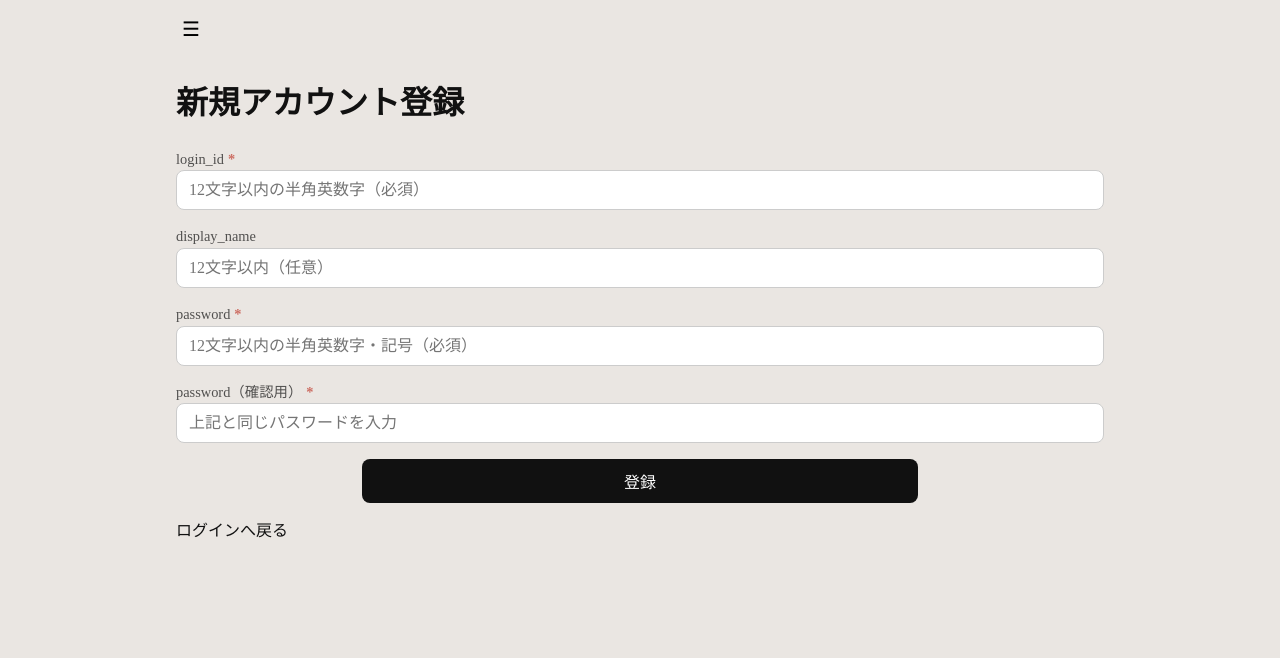
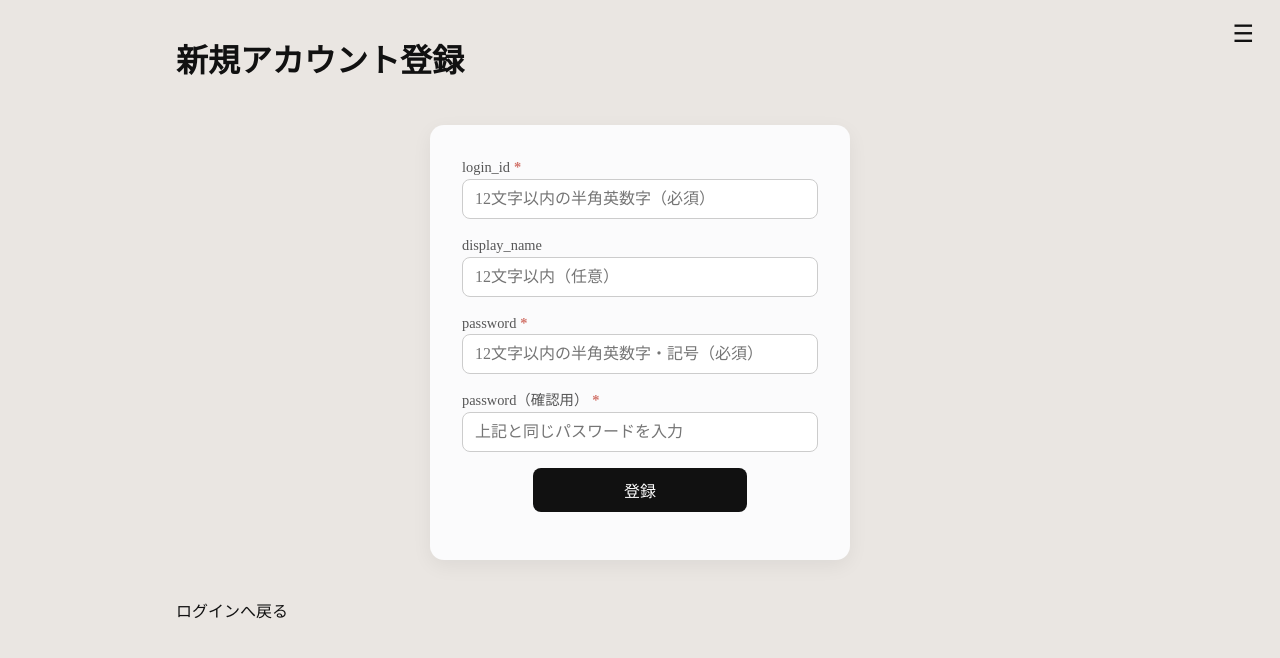
Before and after one commit to kato-seigou/Kaneko_Log, a FastAPI app: page /ui/register in a window 1280 px wide. Shown: the top 658 px of the page. Run offline with FastAPI, Linux system fonts and the light colour scheme.

Commit message:
fix: ちょっと変えたかも

```diff
--- a/app/app/static/css/auth.css
+++ b/app/app/static/css/auth.css
@@ -2,7 +2,7 @@
     max-width: 420px;
     margin: 40px auto;
     padding: 32px;
-    background: #fff;
+    background: #fbfbfc;
     border-radius: 14px;
     box-shadow: 0 6px 20px rgba(0, 0, 0, 0.06);
 }
--- a/app/app/static/css/base.css
+++ b/app/app/static/css/base.css
@@ -1,6 +1,7 @@
 * { box-sizing: border-box; }
 
 /* 基本 */
+
 html, body {
     height: 100%;
 }
@@ -17,7 +18,6 @@ a {
     color: inherit;
     text-decoration: none;
 }
-
 a:hover { text-decoration: underline;}
 
 /* サイドバー概観 */
@@ -48,11 +48,20 @@ a:hover { text-decoration: underline;}
 }
 
 .toggle-btn {
-    font-size: 20px;
+    position: fixed;
+    top: 12px;
+    right: 16px;
+    left: auto;
+    z-index: 1100;   /* sidebar(1000)とbackdrop(999)より上 */
+    margin: 0;
+
+    font-size: 24px;
     background: none;
     border: none;
+    padding: 8px 10px;
     cursor: pointer;
-    margin-bottom: 16px;
+
+    color: #111;
 }
 
 /* 開いたら表示（本文は動かない） */
@@ -83,6 +92,7 @@ a:hover { text-decoration: underline;}
 
 /* サイドバーの中身 */
 .sidebar__nav {
+    margin-top: 60px;
     display: flex;
     flex-direction: column;
     flex-wrap: nowrap;
@@ -101,10 +111,6 @@ a:hover { text-decoration: underline;}
     text-overflow: ellipsis;
 }
 
-.sidebar__link:hover {
-    background: rgba(0,0,0,0.04);
-}
-
 .sidebar__link--accent {
     font-weight: 700;
 }
@@ -115,23 +121,41 @@ a:hover { text-decoration: underline;}
     border-radius: 12px;
     padding: 10px 12px;
     margin: 12px 0;
-    border: 1px solid #ddd
+    border-radius: 10px;
+    box-shadow: 0 8px 24px rgba(0,0,0,0.12);
+    transition: opacity 0.4s ease, transform 0.4s ease;
+}
+
+.flash.hide {
+    opacity: 0;
+    transform: translateY(-6px);
+}
+
+.flash-container {
+    position: fixed;
+    top: 16px;
+    left: 50%;
+    transform: translateX(-50%);
+    width: min(720px, calc(100vw - 24px));
+    z-index: 2000;
+    pointer-events: none; /* 下のUI操作を邪魔しない */
 }
 
 .flash--success {
-    border-color: #9ad28a;
-    background: #f0fff0;
+    border-color: #51a1e7;
+    background: #51a1e7;
 }
 
 .flash--error {
-    border-color: #e5a3ae;
-    background: #fff0f0;
+    border-color: #F4A7BE;
+    background: #F4A7BE;
 }
 
 .flash--info {
     border-color: #9fb7e5;
-    background: #f0f6ff
+    background: #9fb7e5
 }
+
 
 /* utility for multiline text */
 .prewrap {
--- a/app/app/templates/register.html
+++ b/app/app/templates/register.html
@@ -11,7 +11,7 @@
   <p style="color:red;">{{ error }}</p>
 {% endif %}
 
-<form method="post" action="/ui/register">
+<form method="post" class="auth-form" action="/ui/register">
   <input type="hidden" name="csrf_token" value="{{ csrf_token }}" />
 
   <div class="form-group">
```
